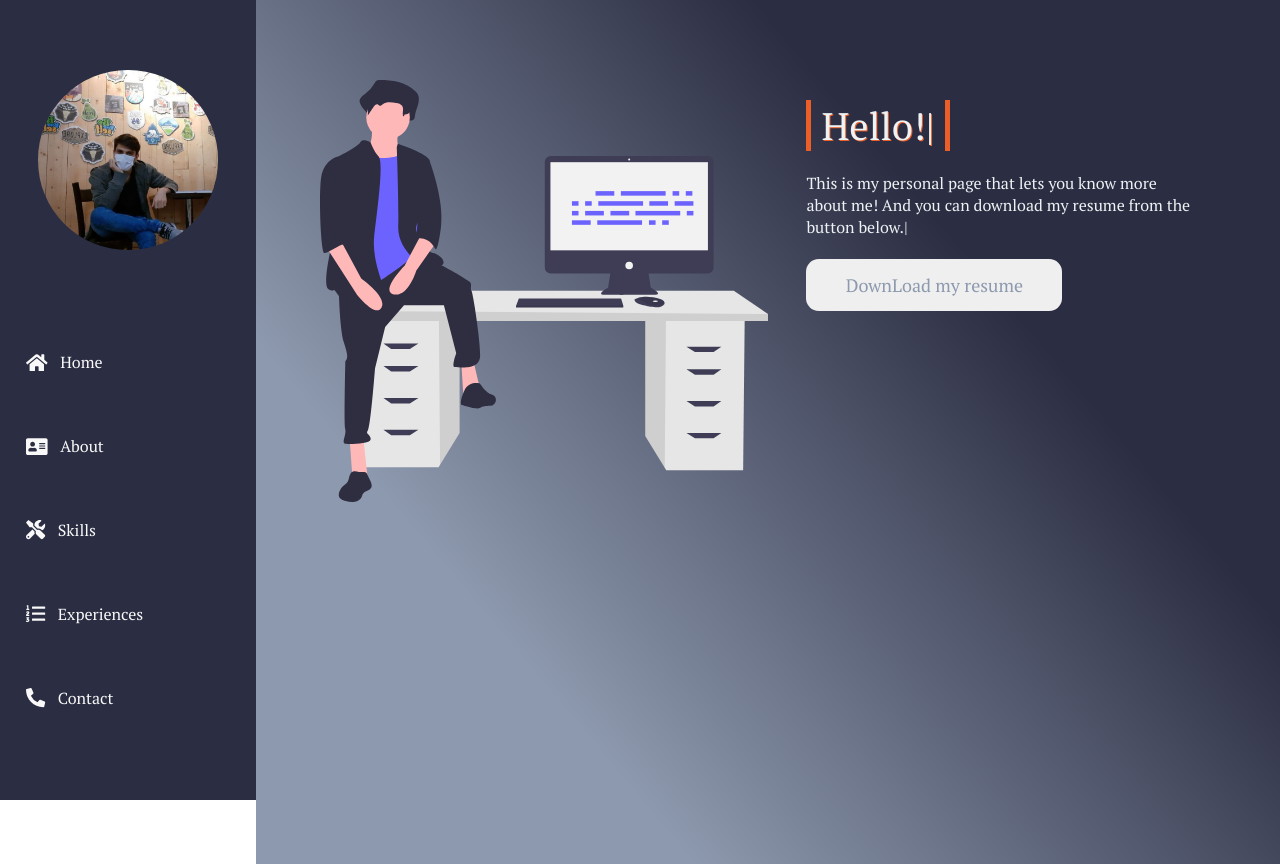
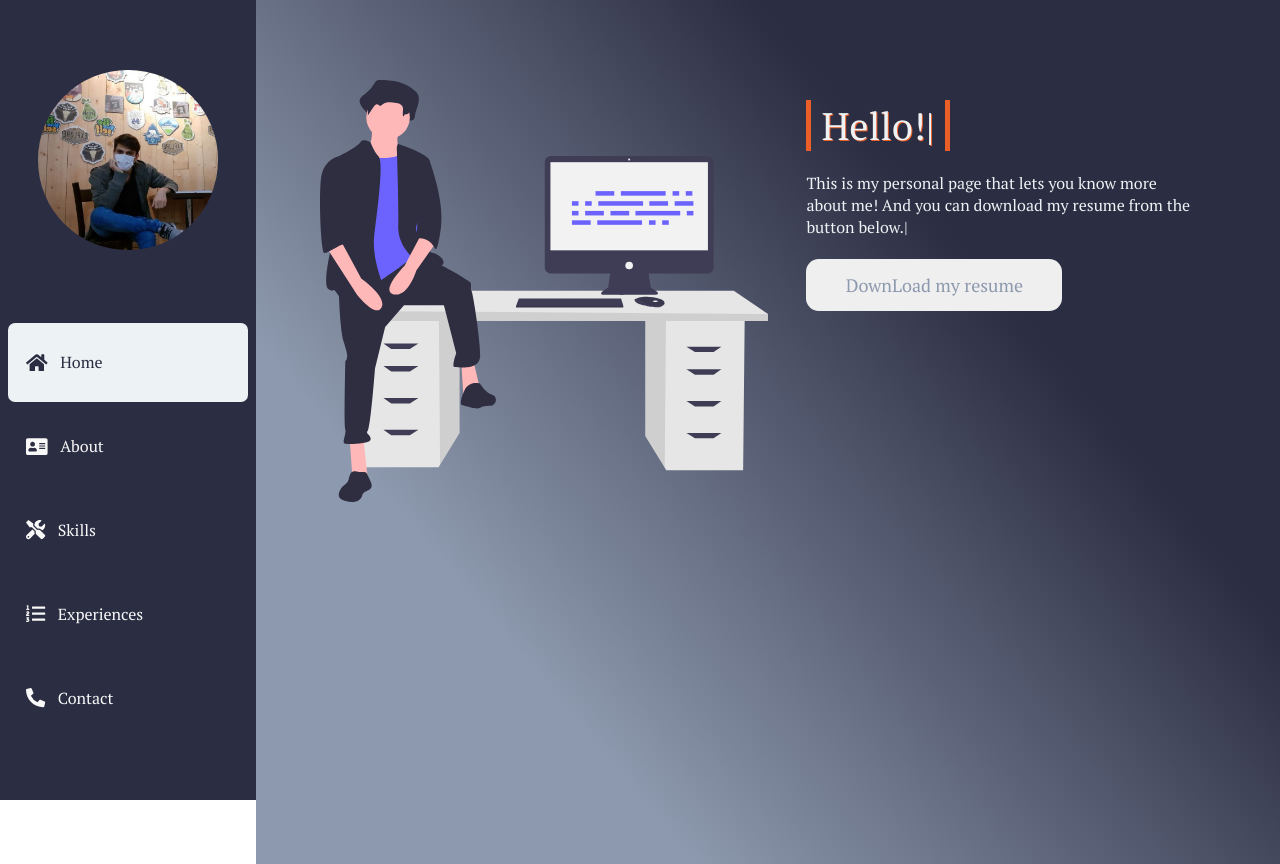
Before and after one commit to alibaghjari145/personal-site, a React (Create React App) app: page /home in a window 1280 px wide. Built offline with nearby package versions, Linux system fonts and the light colour scheme.

Commit message:
Add files via upload

```diff
--- a/src/cmp/navbar.jsx
+++ b/src/cmp/navbar.jsx
@@ -17,7 +17,7 @@ const Navbar = () => {
             <div  className='navbar ' style={{width:width>768?'20vw':'25vw'}}>
                 <img style={{visibility:width>992?'visible':'hidden'}} src={me} alt="ali baghjari" />
                 <div className="navlinkBox">
-                    <Link  className={`navlink ${myUrl.endsWith('.app')?'activeNavlink':'disactive'}`} to='/'>
+                    <Link  className={`navlink ${myUrl.endsWith('/home')?'activeNavlink':'disactive'}`} to='/home'>
                         <FontAwesomeIcon className='navbar-icon' icon={faHome} />
                         Home
                     </Link>
@@ -33,7 +33,7 @@ const Navbar = () => {
                         <FontAwesomeIcon className='navbar-icon' icon={faListOl} />
                         Experiences
                     </NavLink>
-                    <NavLink className={`navlink ${myUrl.endsWith('/contacts')?'activeNavlink':''}`} to='/contacts'>
+                    <NavLink className={`navlink ${myUrl.endsWith('/contacts')?'activeNavlink':'disactive'}`} to='/contacts'>
                         <FontAwesomeIcon className='navbar-icon' icon={faPhoneAlt} />
                         Contact
                     </NavLink>
@@ -46,7 +46,7 @@ const Navbar = () => {
         return (
             <div className="small-navbar">
                 <div className="navlinkBox-small">
-                    <NavLink style={{left:'5vw'}}  className={`navlink ${myUrl.endsWith('.app')?'activeNavlink':'disactive'}`} to='/'>
+                    <NavLink style={{left:'5vw'}}  className={`navlink ${myUrl.endsWith('/home')?'activeNavlink':'disactive'}`} to='/home'>
                         <FontAwesomeIcon className='navbar-icon' icon={faHome} />
                     </NavLink>
                     <NavLink style={{left:'25vw'}}  className={`navlink ${myUrl.endsWith('/about')?'activeNavlink':'disactive'}`} to='/about'>
```
